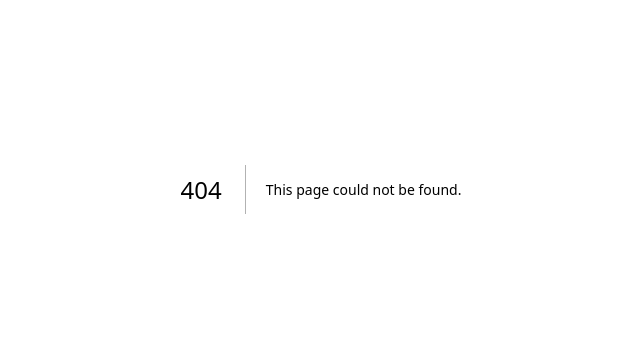
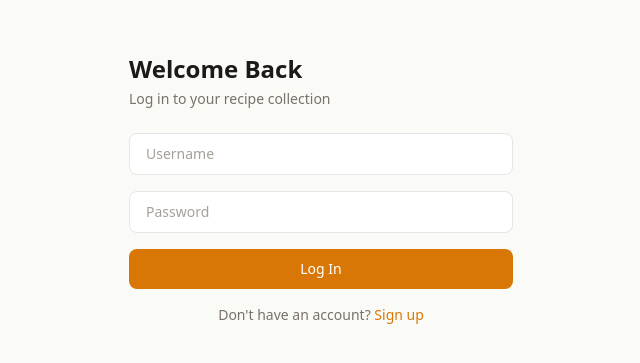
Before and after one commit to carldjapardi/recipe, a Next.js app: page /login in a window 1280 px wide. Before the commit this address had no page. Shown: the part 211-574 px from the top of the page, without its empty margins (319-959 px from the left). Built offline with nearby package versions, Linux system fonts and the light colour scheme.

Commit message:
protect routes with redirecting

```diff
--- /dev/null
+++ b/src/app/login/page.tsx
@@ -0,0 +1,99 @@
+"use client";
+
+import { useState } from "react";
+import { useRouter } from "next/navigation";
+
+export default function LoginPage() {
+  const router = useRouter();
+  const [isSignup, setIsSignup] = useState(false);
+  const [username, setUsername] = useState("");
+  const [password, setPassword] = useState("");
+  const [error, setError] = useState("");
+  const [loading, setLoading] = useState(false);
+
+  async function handleSubmit(e: React.FormEvent) {
+    e.preventDefault();
+    setError("");
+    setLoading(true);
+
+    try {
+      const res = await fetch(
+        isSignup ? "/api/auth/signup" : "/api/auth/login",
+        {
+          method: "POST",
+          headers: { "Content-Type": "application/json" },
+          body: JSON.stringify({ username, password }),
+        }
+      );
+
+      const data = await res.json();
+      if (!res.ok) {
+        setError(data.error);
+        return;
+      }
+
+      router.push("/");
+    } catch {
+      setError("Something went wrong");
+    } finally {
+      setLoading(false);
+    }
+  }
+
+  return (
+    <div className="flex min-h-screen items-center justify-center px-4">
+      <div className="w-full max-w-sm">
+        <h1 className="text-2xl font-bold text-stone-900">
+          {isSignup ? "Create Account" : "Welcome Back"}
+        </h1>
+        <p className="mt-1 text-sm text-stone-500">
+          {isSignup
+            ? "Sign up to start saving recipes"
+            : "Log in to your recipe collection"}
+        </p>
+
+        <form onSubmit={handleSubmit} className="mt-6 space-y-4">
+          <input
+            type="text"
+            placeholder="Username"
+            value={username}
+            onChange={(e) => setUsername(e.target.value)}
+            className="w-full rounded-lg border border-stone-200 bg-white px-4 py-2.5 text-sm text-stone-800 outline-none placeholder:text-stone-400 focus:border-amber-500 focus:ring-2 focus:ring-amber-100"
+            required
+          />
+          <input
+            type="password"
+            placeholder="Password"
+            value={password}
+            onChange={(e) => setPassword(e.target.value)}
+            className="w-full rounded-lg border border-stone-200 bg-white px-4 py-2.5 text-sm text-stone-800 outline-none placeholder:text-stone-400 focus:border-amber-500 focus:ring-2 focus:ring-amber-100"
+            required
+          />
+
+          {error && <p className="text-sm text-red-600">{error}</p>}
+
+          <button
+            type="submit"
+            disabled={loading}
+            className="w-full rounded-lg bg-amber-600 py-2.5 text-sm font-medium text-white hover:bg-amber-700 disabled:opacity-50"
+          >
+            {loading ? "..." : isSignup ? "Sign Up" : "Log In"}
+          </button>
+        </form>
+
+        <p className="mt-4 text-center text-sm text-stone-500">
+          {isSignup ? "Already have an account?" : "Don't have an account?"}{" "}
+          <button
+            onClick={() => {
+              setIsSignup(!isSignup);
+              setError("");
+            }}
+            className="font-medium text-amber-600 hover:text-amber-700"
+          >
+            {isSignup ? "Log in" : "Sign up"}
+          </button>
+        </p>
+      </div>
+    </div>
+  );
+}
--- /dev/null
+++ b/src/middleware.ts
@@ -0,0 +1,38 @@
+import { NextRequest, NextResponse } from "next/server";
+import { jwtVerify } from "jose";
+
+const PUBLIC = ["/login", "/api/auth"];
+
+function getSecret() {
+  return new TextEncoder().encode(process.env.AUTH_SECRET);
+}
+
+export async function middleware(request: NextRequest) {
+  const { pathname } = request.nextUrl;
+  const token = request.cookies.get("token")?.value;
+  const isPublic = PUBLIC.some((p) => pathname.startsWith(p));
+
+  if (pathname === "/login" && token) {
+    try {
+      await jwtVerify(token, getSecret());
+      return NextResponse.redirect(new URL("/", request.url));
+    } catch {}
+  }
+
+  if (isPublic) return NextResponse.next();
+
+  if (!token) {
+    return NextResponse.redirect(new URL("/login", request.url));
+  }
+
+  try {
+    await jwtVerify(token, getSecret());
+    return NextResponse.next();
+  } catch {
+    return NextResponse.redirect(new URL("/login", request.url));
+  }
+}
+
+export const config = {
+  matcher: ["/((?!_next/static|_next/image|favicon.ico).*)"],
+};
```
